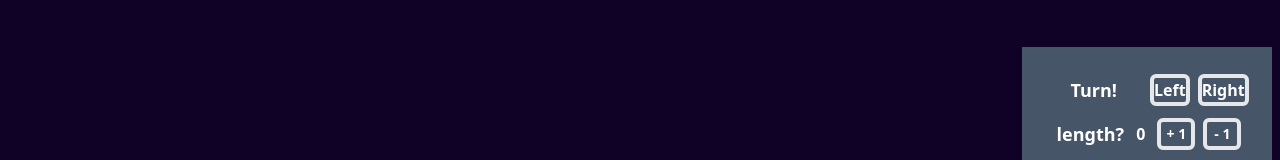
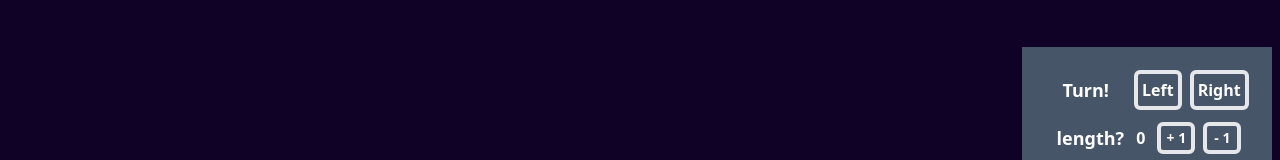
Before and after one commit to The-Chuck-Chuck/The-Chuck, a React (Vite) app: page /simulator in a window 1280 px wide. Shown: the part 495-655 px from the top of the page. Built offline with nearby package versions, Linux system fonts and the light colour scheme.

Commit message:
Fix(Simulator): CanvasPainter, SimulController 에러 수정 - CanvasPainter: React 모듈 추가, Chuck RotationAngle props 추가 - SimulController: Button 컴포넌트 속성 이름 변경사항 반영

```diff
--- a/src/components/CanvasPainter.jsx
+++ b/src/components/CanvasPainter.jsx
@@ -1,6 +1,6 @@
 import { OrbitControls } from "@react-three/drei";
 import { useThree } from "@react-three/fiber";
-import { useRef } from "react";
+import React, { useRef } from "react";
 import * as THREE from "three";
 import { Raycaster } from "three";
 import Chuck from "./Chuck";
@@ -17,7 +17,11 @@ const CanvasPainter = ({ rotationAngle }) => {
     return (
       <React.Fragment key={index}>
         {index % 2 === 0 ? (
-          <Chuck color="red" position={position} />
+          <Chuck
+            color="red"
+            position={position}
+            rotationAngle={rotationAngle}
+          />
         ) : (
           <ReverseChuck
             color="green"
@@ -36,6 +40,7 @@ const CanvasPainter = ({ rotationAngle }) => {
       (event.offsetX / gl.domElement.clientWidth) * 2 - 1,
       -(event.offsetY / gl.domElement.clientHeight) * 2 + 1
     );
+
     raycastingRef.current.setFromCamera(syncCordinater, camera);
     raycastingRef.current.precision = 0.000001;
 
@@ -43,6 +48,7 @@ const CanvasPainter = ({ rotationAngle }) => {
       scene.children,
       true
     );
+
     intersects = intersects.filter((intersect) => intersect.object.isMesh);
 
     if (intersects.length > 0) {
--- a/src/components/SimulController.jsx
+++ b/src/components/SimulController.jsx
@@ -57,10 +57,10 @@ const SimulController = ({ setRotationAngle }) => {
       <div className="flex flex-col gap-3 fixed bottom-2 right-2 w-[250px] h-[250px] bg-slate-600 p-3 justify-center items-center">
         <div className="w-[90%] flex gap-2 items-center">
           <p className="grow text-center font-bold text-lg">Turn!</p>
-          <Button addClassName="h-10 p-1" handler={handleClickLeft}>
+          <Button className="h-10 p-1" clickHandler={handleClickLeft}>
             Left
           </Button>
-          <Button addClassName="h-10 p-1" handler={handleClickRight}>
+          <Button className="h-10 p-1" clickHandler={handleClickRight}>
             Right
           </Button>
         </div>
```
